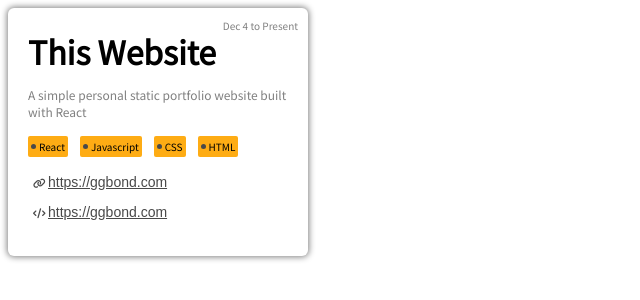
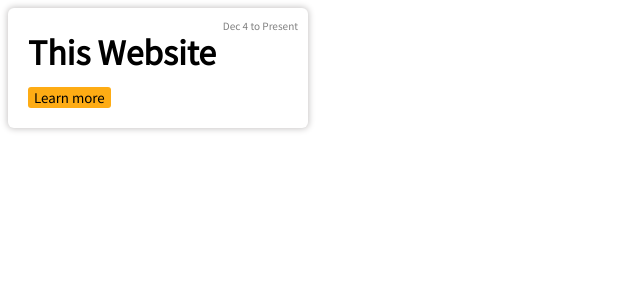
Before and after one commit to t-quinn-t/simple-site, a React (Create React App) app: page / in a window 1280 px wide. Shown: the top 300 px of the page, without its empty margins (0-640 px from the left). Built offline with nearby package versions, Linux system fonts and the light colour scheme.

Commit message:
dev: finished timeline-card-component.

```diff
--- a/src/components/TimelineCardComponent.js
+++ b/src/components/TimelineCardComponent.js
@@ -1,7 +1,7 @@
 // @author Quinn Tao
 // @last update on Dec 4, 2021
 
-import React from 'react';
+import React, { useState } from 'react';
 import PropTypes from 'prop-types';
 import "../style/TimelineCardStyle.css";
 
@@ -9,15 +9,33 @@ import "../style/TimelineCardStyle.css";
  * A Card that renders details of a timeline event
  */
 function TimelineCard(props) {
+
+    const [cardToggleFlag, setCardToggleFlag] = useState(false); // false when folded;
+
     return(
         <div className="timeline-card-container">
+            <h1 className="timeline-card-title">{props.title ? props.title : "Unamed Project"}</h1>
             {_renderTime(props.initdate, props.termdate)}
-            <h1 className="timeline-card-title">{props.title ? props.title : "Unamed Project"}</h1>
-            {props.brief ? <p className="timeline-card-brief">{props.brief}</p> : null}
-            {props.organization ? <p className="timeline-card-organization">{props.organization}</p> : null}
-            {_renderTags(props.tags)}
-            {_renderDescription(props.description)}
-            {_renderLinks(props.demolink, props.sourcelink)}
+            {
+                cardToggleFlag ? (
+                    <div>
+                        {props.brief ? <p className="timeline-card-brief">{props.brief}</p> : null}
+                        {props.organization ? <p className="timeline-card-organization">{props.organization}</p> : null}
+                        <hr></hr>
+                        {_renderTags(props.tags)}
+                        <hr></hr>
+                        {_renderDescription(props.description)}
+                        <hr></hr>
+                        {_renderLinks(props.demolink, props.sourcelink)}
+
+                    </div>
+                ) : null
+            }
+            <div className="timeline-card-toggler">
+                <button id="toggler-btn" onClick={()=>setCardToggleFlag(!cardToggleFlag)}>{
+                    cardToggleFlag ? "Show less" : "Learn more"
+                }</button>
+            </div>
         </div>
     );
 }
@@ -61,7 +79,15 @@ function _renderTime(initdate, termdate) {
  * @returns description list in <li> form
  */
 function _renderDescription(description) {
-    return null; // stub
+    return (
+        <ul className="timeline-card-description-container">
+            {description.map((description, index) => {
+                return (
+                    <li key={index}>{description}</li>
+                )
+            })}
+        </ul>
+    );
 }
 
 /**
@@ -88,11 +114,11 @@ function _renderLinks(demolink, sourcelink) {
     return (
         <div className="timeline-card-links-container">
             <div>
-                <i class="fas fa-link"></i>
+                <i className="fas fa-link"></i>
                 <a href={demolink}>{demolink}</a>
             </div>
             <div>
-                <i class="fas fa-code"></i>
+                <i className="fas fa-code"></i>
                 <a href={sourcelink}>{sourcelink}</a>
             </div>
         </div>
--- a/src/components/TimelinePortfolioComponent.js
+++ b/src/components/TimelinePortfolioComponent.js
@@ -15,6 +15,7 @@ function TimelinePortfolio(props) {
             termdate="Present"
             brief="A simple personal static portfolio website built with React"
             tags={["React", "Javascript", "CSS", "HTML"]}
+            description={["This is a simple website", "Built with React JS in a weekend!"]}
             demolink="https://ggbond.com"
             sourcelink="https://ggbond.com"
         ></TimelineCard>
--- a/src/style/TimelineCardStyle.css
+++ b/src/style/TimelineCardStyle.css
@@ -1,5 +1,13 @@
 /* @author Quinn Tao */
 /* @last updated on Dec 4, 2022 */
+
+hr {
+    border-color: #ddd;
+    border-top: none;
+    border-left: none;
+    border-right: none;
+    margin: 15px 0 15px 0;
+}
 
 /* ================== Container ================= */
 .timeline-card-container {
@@ -8,8 +16,12 @@
     max-width: 300px;
     padding: 20px;
 
-    box-shadow: 0 0 6px 1px gray;
+    box-shadow: 0 0 6px 1px rgb(201, 199, 199);
     border-radius: 6px;
+}
+
+.timeline-card-container * {
+    transition: ease-in-out 0.2s;
 }
 
 .timeline-card-time-container p, h1 {
@@ -70,26 +82,44 @@
     font-size: 10px;
     background-color: rgb(73, 73, 73);
 }
-
+/* ================== Description ================= */
+.timeline-card-description-container {
+    padding-left: 20px;
+    font-size: 12px;
+}
 /* ================== Link ================= */
 .timeline-card-links-container {
     box-sizing: border-box;
     padding: 5px;
-    font-size: 14px;
+    font-size: 12px;
 }
 
 .timeline-card-links-container div {
-    margin: 10px 0 10px 0;
+    margin: 3px 0 4px 0;
 }
 /* This seperates the icon and text */
 .timeline-card-links-container a {
     margin-left: 5px;
-    color:rgb(73, 73, 73);
+    color:rgb(160, 157, 157);
     font-family: Arial, Helvetica, sans-serif;
 }
 
 .timeline-card-links-container i {
     width: 10px;
     color:rgb(73, 73, 73);
-    font-size: 10px;
+    font-size: 8px;
 }
+
+/* ============= Toggle Btn =============== */
+.timeline-card-toggler {
+    margin-top: 10px;
+}
+#toggler-btn {
+    border: none;
+    border-radius: 3px;
+    background-color: #feac14;
+}
+
+#toggler-btn:hover {
+    transform: scale(1.1);
+}
```
